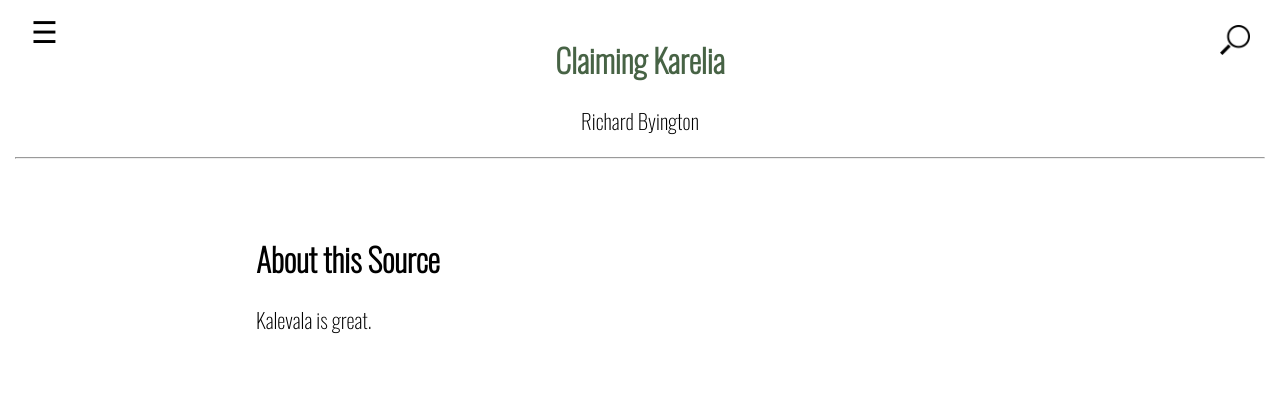
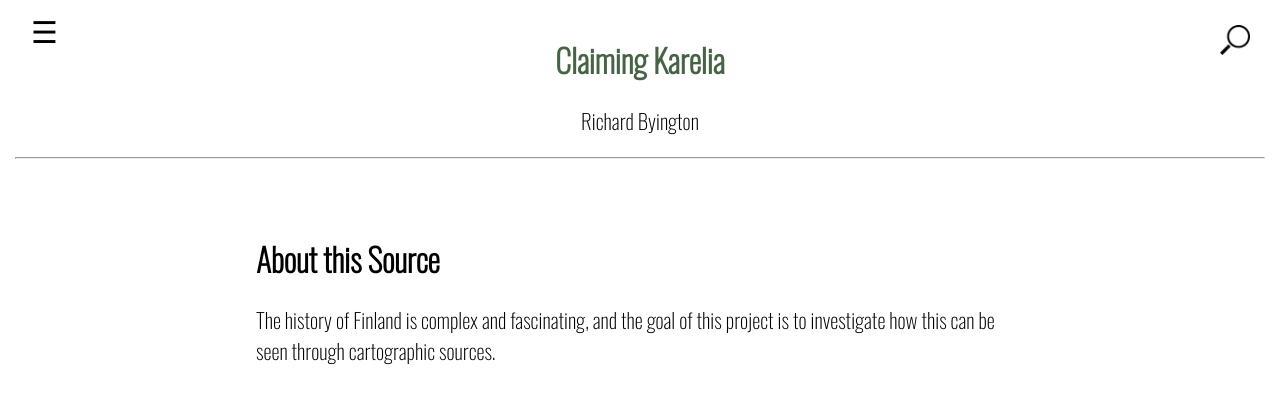
Before and after one commit to byingtr/MinDoc, a Jekyll site: the page built from 003_about_the_source.md, in a window 1280 px wide. Shown: the top 404 px of the page. Built offline with Jekyll 4.4.1, drawn with Linux system fonts in a browser that asks for light colours.

Commit message:
Update 003_about_the_source.md

```diff
--- a/003_about_the_source.md
+++ b/003_about_the_source.md
@@ -5,4 +5,4 @@ number: 003
 ---
 
 # About this Source
-Kalevala is great.
+The history of Finland is complex and fascinating, and the goal of this project is to investigate how this can be seen through cartographic sources.
```
